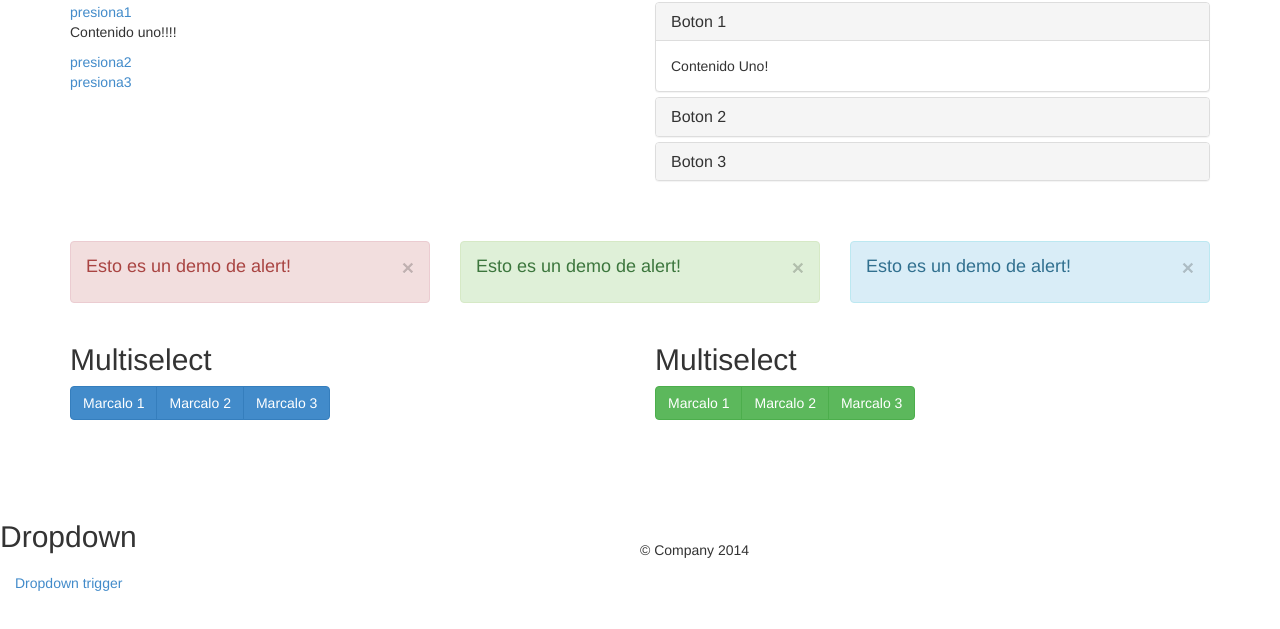
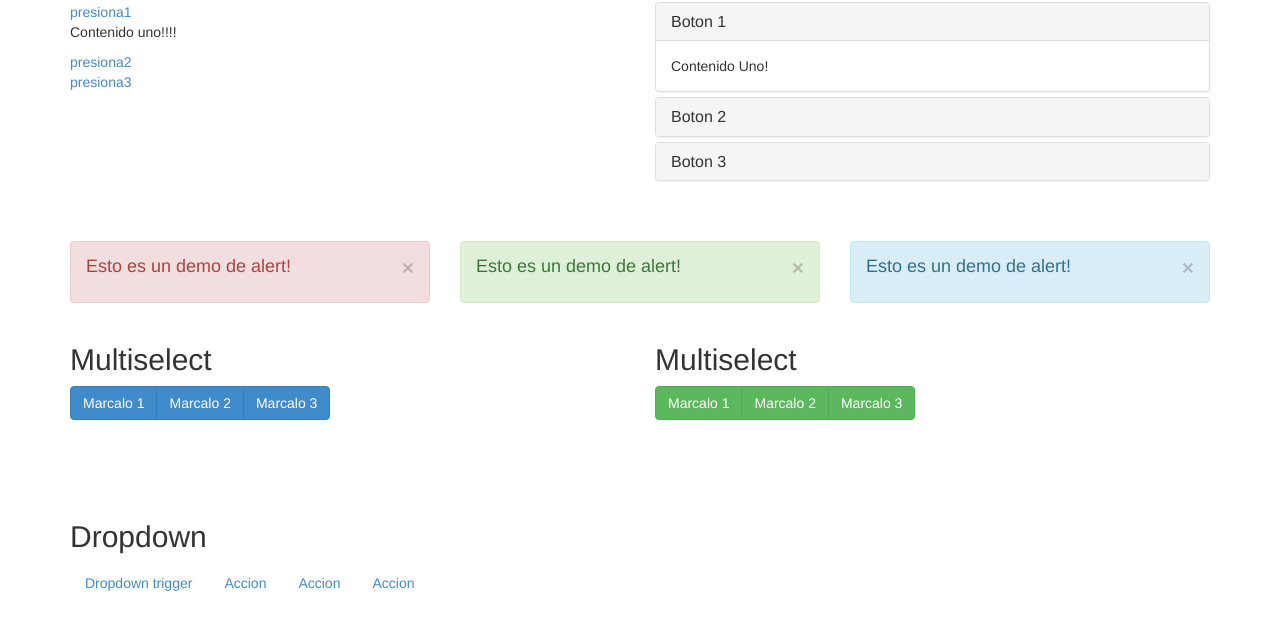
Before and after one commit to ninina31/workshop-bootstrap, a website: page app/index.html in a window 1280 px wide. Shown: the part 443-1072 px from the top of the page. Before the commit the page ends 1046 px from the top, so only its background shows below. Drawn offline with nearby package versions, Linux system fonts and the light colour scheme.

Commit message:
Otros componentes

```diff
--- a/app/index.html
+++ b/app/index.html
@@ -193,8 +193,6 @@
         </div>
     </div>
 
-</div>
-
     <br/>
     <br/>
 
@@ -203,7 +201,7 @@
     <br/>
 
     <div class="row">
-        <div class="col-sm-6">
+        <div class="col-sm-12">
 
             <h2>Dropdown</h2>
 
@@ -216,7 +214,54 @@
                         <li role="presentation"><a role="menuitem" tabindex="-1" href="http://google.com">Action 3</a></li>
                     </ul>
                 </li>
+                <li class="dropdown">
+                    <a role="button"  href="#">Accion</a>
+                </li>
+                <li class="dropdown">
+                    <a role="button"  href="#">Accion</a>
+                </li>
+                <li class="dropdown">
+                    <a role="button"  href="#">Accion</a>
+                </li>
             </ul>
+        </div>
+    </div>
+
+    <br/>
+    <br/>
+
+    <!--
+    <div class="row">
+        <div class="col-sm-12">
+            <h2>ScrollSpy</h2>
+        </div>
+    </div>
+
+    <br/>
+    <br/>
+
+    <div class="row">
+        <div class="col-sm-12">
+            <h2>Popovers</h2>
+        </div>
+    </div>
+
+    <br/>
+    <br/>
+
+    <div class="row">
+        <div class="col-sm-12">
+            <h2>Carousel</h2>
+        </div>
+    </div>
+
+    <br/>
+    <br/>
+
+    <div class="row">
+        <div class="col-sm-12">
+            <h2>Affix</h2>
+        </div>
     </div>
 
     <br/>
@@ -225,6 +270,7 @@
     <div class="footer">
         <p>&copy; Company 2014</p>
     </div>
+    -->
 
 </div>
 <!-- /container -->
```
